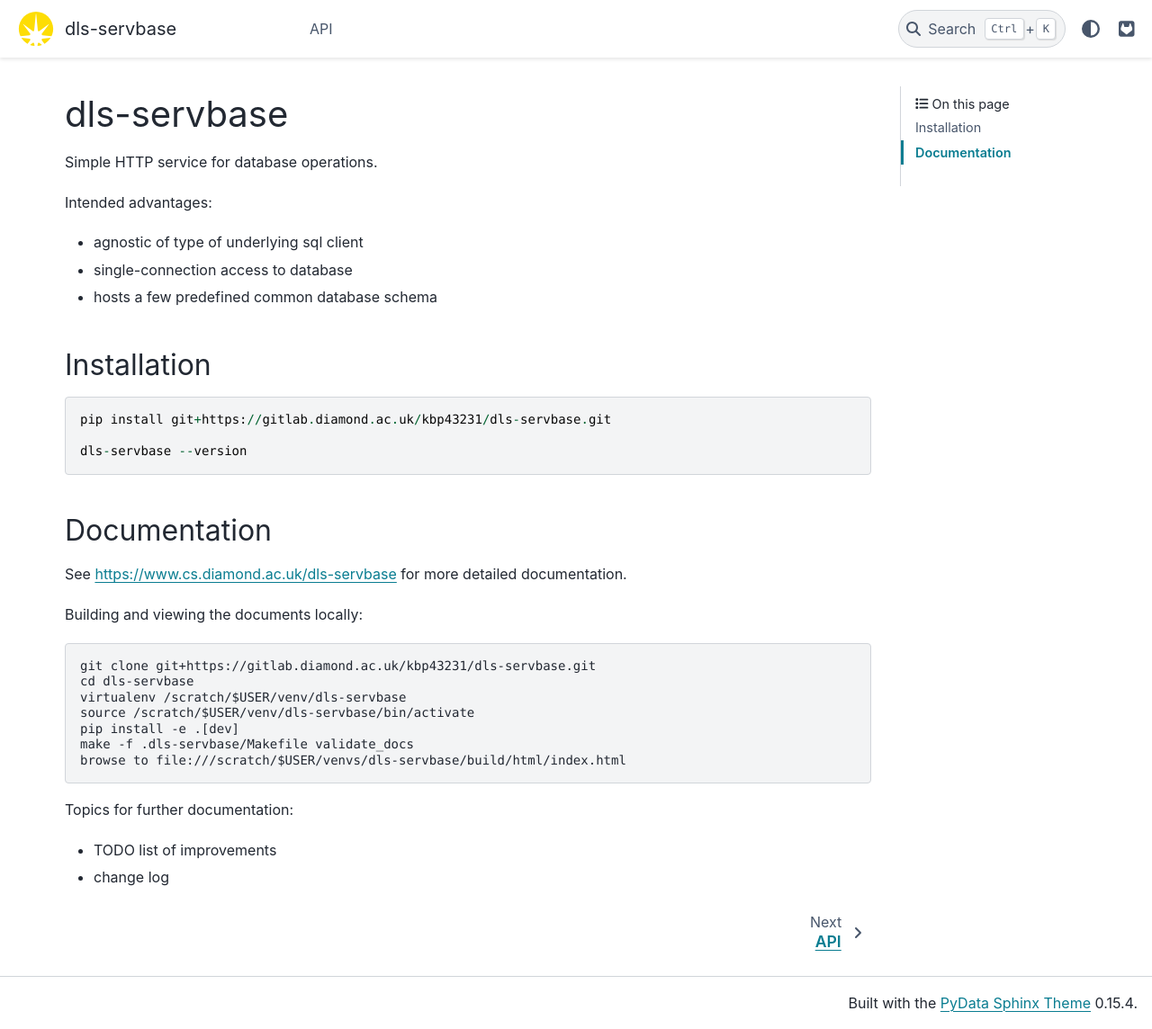
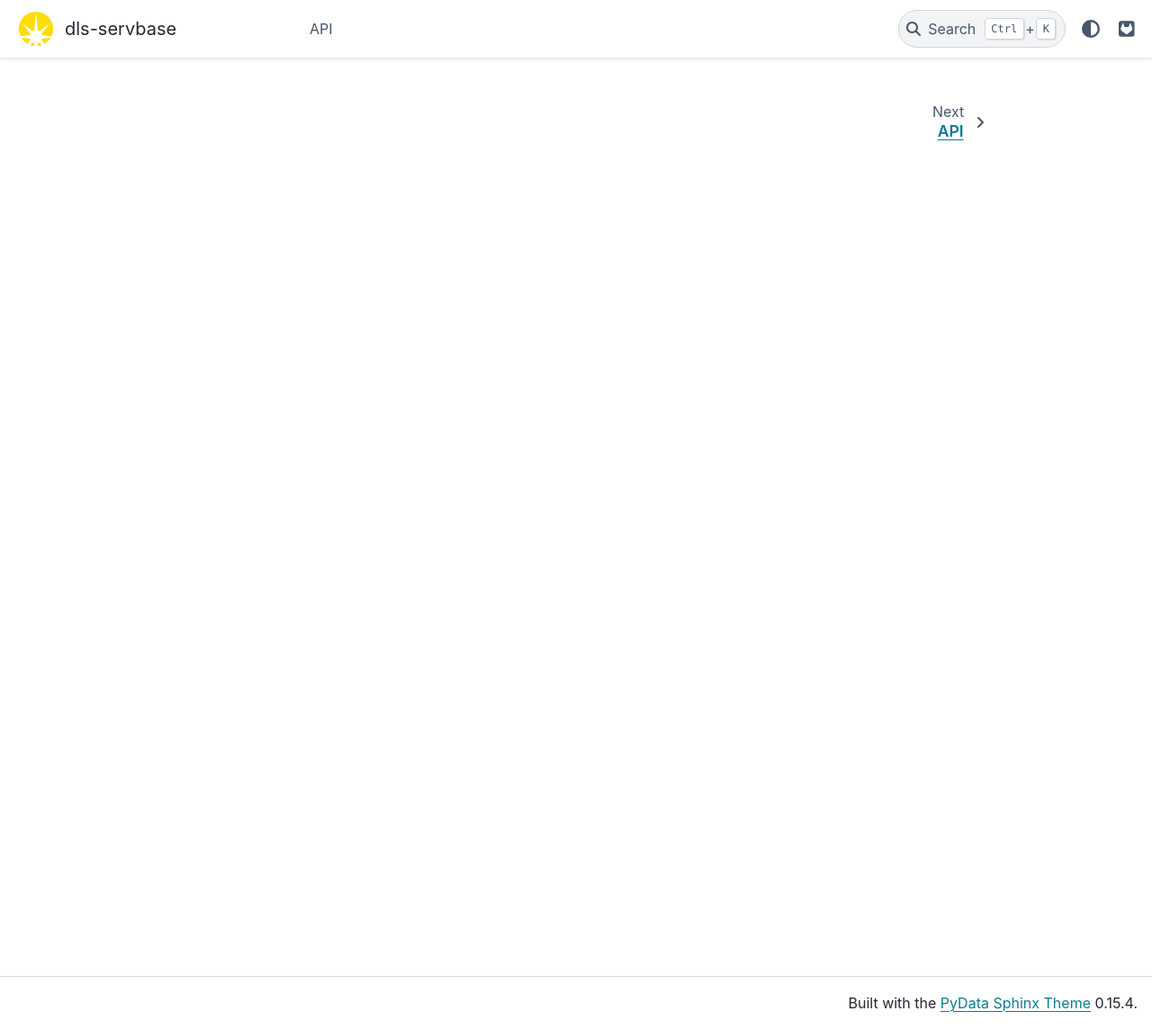
Before and after one commit to DiamondLightSource/dls-servbase, a Sphinx documentation site: the page built from docs/index.rst, in a window 1280 px wide and 1144 px high. Shown: the whole window at 90% size. Built offline with Sphinx 7.4.7 and the PyData theme 0.15.4, drawn with Linux system fonts in a browser that asks for light colours.

Commit message:
fixes docs

```diff
--- a/README.rst
+++ /dev/null
@@ -1,43 +0,0 @@
-dls-servbase
-=======================================================================
-
-Simple HTTP service for database operations.
-
-Intended advantages:
-
-- agnostic of type of underlying sql client
-- single-connection access to database
-- hosts a few predefined common database schema
-
-Installation
------------------------------------------------------------------------
-::
-
-    pip install git+https://gitlab.diamond.ac.uk/kbp43231/dls-servbase.git
-
-    dls-servbase --version
-
-Documentation
------------------------------------------------------------------------
-
-See https://www.cs.diamond.ac.uk/dls-servbase for more detailed documentation.
-
-Building and viewing the documents locally::
-
-    git clone git+https://gitlab.diamond.ac.uk/kbp43231/dls-servbase.git
-    cd dls-servbase
-    virtualenv /scratch/$USER/venv/dls-servbase
-    source /scratch/$USER/venv/dls-servbase/bin/activate
-    pip install -e .[dev]
-    make -f .dls-servbase/Makefile validate_docs
-    browse to file:///scratch/$USER/venvs/dls-servbase/build/html/index.html
-
-Topics for further documentation:
-
-- TODO list of improvements
-- change log
-
-
-..
-    Anything below this line is used when viewing README.rst and will be replaced
-    when included in index.rst
--- a/docs/api/classes.rst
+++ b/docs/api/classes.rst
@@ -1,4 +1,4 @@
 Classes
 =======================================================================
-.. autoclass:: dls_servbase_lib.databases.databases.Databases
+.. autoclass:: dls_servbase_lib.datafaces.datafaces.Datafaces
     :members:
--- a/docs/index.rst
+++ b/docs/index.rst
@@ -1,6 +1,4 @@
 
-.. include:: ../README.rst
-    :end-before: when included in index.rst
 
 .. toctree::
     :caption: API-caption
```
Also changed, not shown: README.md (added, +8 -0 lines).
